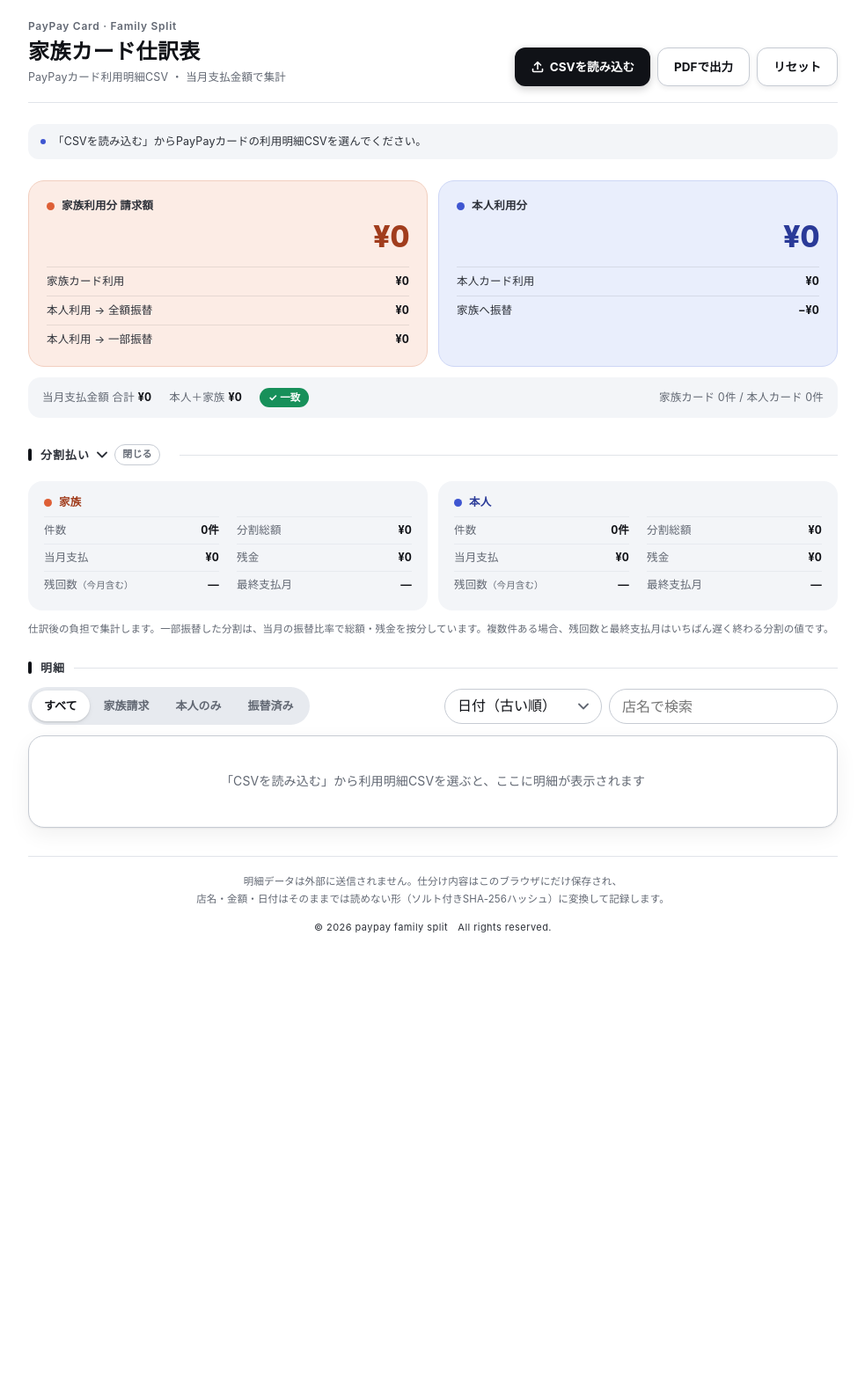
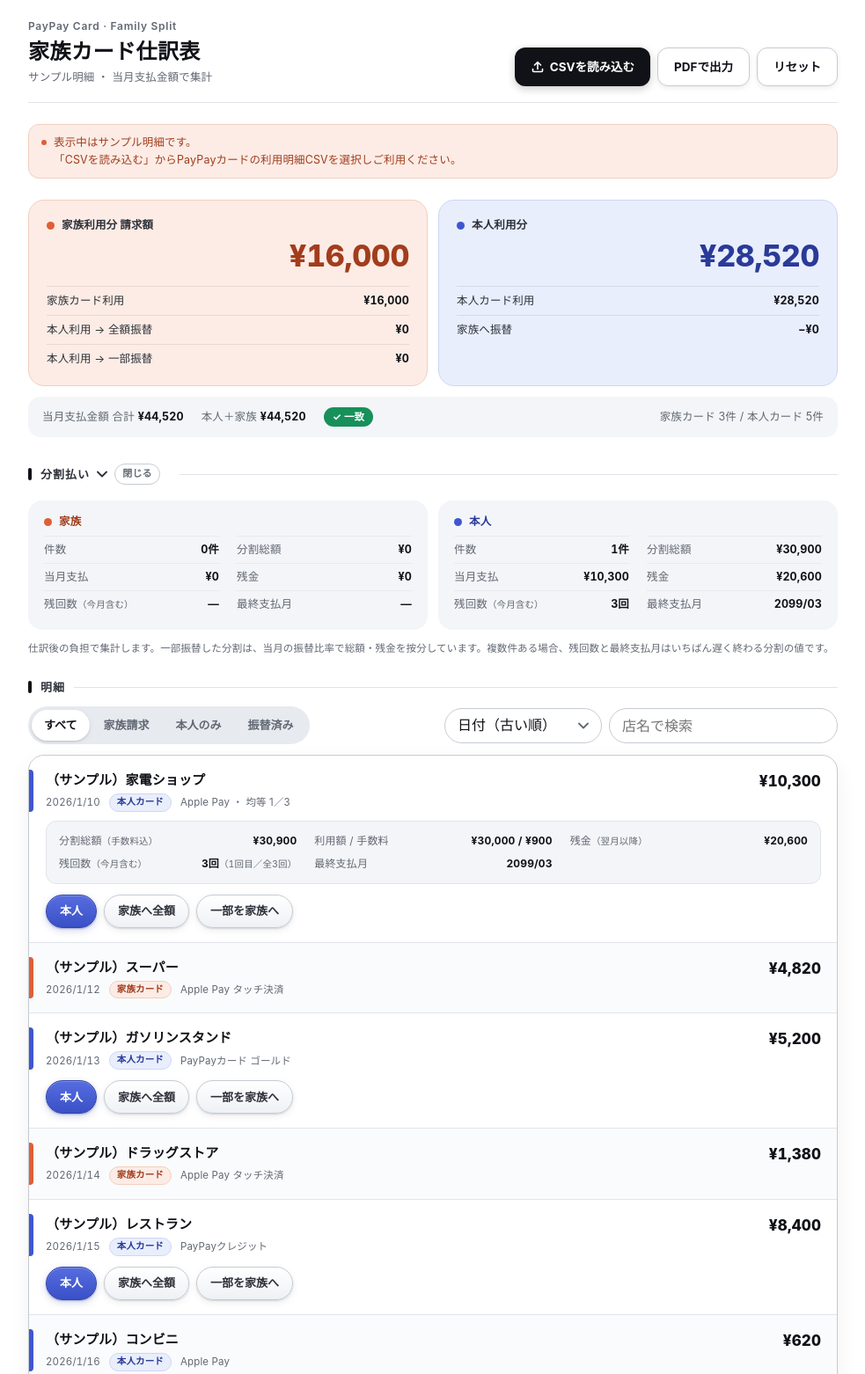
Before and after one commit to furuto97s-bit/kazokucard-shiwake, a plain HTML site: page index.html in a window 1280 px wide. Shown: the top 1562 px of the page at 88% size, without its empty margins (148-1131 px from the left). Before the commit the page ends 1093 px from the top, so only its background shows below. Drawn offline with Linux system fonts and the light colour scheme.

Commit message:
サンプル明細を復活し、案内文言を変更
Co-Authored-By: Claude Opus 5 <noreply@anthropic.com>

```diff
--- a/index.html
+++ b/index.html
@@ -46,7 +46,7 @@ h1{font-size:24px;font-weight:800;margin:0;letter-spacing:.02em;line-height:1.3}
 .btn .ico{width:16px;height:16px;flex:none}
 .btn:disabled{opacity:.6}
 
-.notice{font-size:12.5px;padding:10px 14px;border-radius:12px;background:var(--panel);color:var(--ink2);display:flex;gap:8px;align-items:flex-start}
+.notice{font-size:12.5px;white-space:pre-line;padding:10px 14px;border-radius:12px;background:var(--panel);color:var(--ink2);display:flex;gap:8px;align-items:flex-start}
 .notice::before{content:"";flex:none;width:6px;height:6px;border-radius:50%;background:var(--self);margin-top:7px}
 .notice.sample{background:var(--fam-soft);color:var(--fam-ink);border:1px solid var(--fam-edge)}
 .notice.sample::before{background:var(--fam)}
@@ -203,7 +203,8 @@ footer{margin-top:8px;padding-top:18px;border-top:1px solid var(--line);font-siz
     </div>
   </header>
 
-  <div id="notice" class="notice">「CSVを読み込む」からPayPayカードの利用明細CSVを選んでください。</div>
+  <div id="notice" class="notice sample">表示中はサンプル明細です。
+「CSVを読み込む」からPayPayカードの利用明細CSVを選択しご利用ください。</div>
 
   <section class="summary" aria-label="集計">
     <div class="tot fam">
@@ -301,9 +302,19 @@ footer{margin-top:8px;padding-top:18px;border-top:1px solid var(--line);font-siz
 <script>
 (function(){
 
+  const SAMPLE_MSG = "表示中はサンプル明細です。\n「CSVを読み込む」からPayPayカードの利用明細CSVを選択しご利用ください。";
   const $ = id => document.getElementById(id);
   const yen = n => (n<0?"−":"") + "¥" + Math.abs(Math.round(n)).toLocaleString("ja-JP");
-  let curDue = "", rows = [], state = {}, storeKey = null, filter = "all", sortBy = "date-asc", query = "";
+  const SAMPLE = `"利用日/キャンセル日","利用店名・商品名","利用者","決済方法","支払区分","利用金額","手数料","支払総額","当月支払金額","翌月以降繰越金額","調整額","当月お支払日"
+"2026/1/10","（サンプル）家電ショップ","本人","Apple Pay","均等 1／3","30000","900","30900","10300","20600","0","2099/1/1"
+"2026/1/12","（サンプル）スーパー","家族*","Apple Pay タッチ決済","1回","4820","0","4820","4820","0","0","2099/1/1"
+"2026/1/13","（サンプル）ガソリンスタンド","本人*","PayPayカード ゴールド","1回","5200","0","5200","5200","0","0","2099/1/1"
+"2026/1/14","（サンプル）ドラッグストア","家族*","Apple Pay タッチ決済","1回","1380","0","1380","1380","0","0","2099/1/1"
+"2026/1/15","（サンプル）レストラン","本人*","PayPayクレジット","1回","8400","0","8400","8400","0","0","2099/1/1"
+"2026/1/16","（サンプル）コンビニ","本人*","Apple Pay","1回","620","0","620","620","0","0","2099/1/1"
+"2026/1/17","（サンプル）通販サイト（分割変更）","本人","PayPayカード ゴールド","分割変更","12000","0","12000","4000","8000","0","2099/1/1"
+"2026/1/18","（サンプル）電気料金","家族*","PayPayカード ゴールド","1回","9800","0","9800","9800","0","0","2099/1/1"`;
+  let curDue = "", rows = [], state = {}, storeKey = null, filter = "all", sortBy = "date-asc", query = "", isSample = true;
   const pinned = new Set();   // 絞り込み中でも表示し続ける行（index）
 
   function parseCSV(text){
@@ -375,7 +386,7 @@ footer{margin-top:8px;padding-top:18px;border-top:1px solid var(--line);font-siz
     return cy(input,1) + cy(input,2);
   }
 
-  async function load(text){
+  async function load(text, sample){
     const data = parseCSV(text);
     if(data.length < 2) return showError("明細行が見つかりません。PayPayカードの利用明細CSVか確認してください。");
     const h = data[0].map(s=>s.trim());
@@ -406,11 +417,12 @@ footer{margin-top:8px;padding-top:18px;border-top:1px solid var(--line);font-siz
     curDue = due;
     await Promise.all(parsed.map(async r=>{ r.id = await hashId(r.rawId); }));
     rows = parsed; pinned.clear();
-    storeKey = "famsplit:m:" + await hashId("due|" + due);
+    isSample = !!sample;
+    storeKey = "famsplit:" + (isSample ? "sample" : "m:" + await hashId("due|" + due));
     state = {};
     try{ const s = localStorage.getItem(storeKey); if(s) state = JSON.parse(s)||{}; }catch(e){}
     // 旧形式（平文キー）の保存データをハッシュ形式へ移行して削除
-    const legacyKey = "famsplit:" + due;
+    const legacyKey = "famsplit:" + (isSample ? "sample" : due);
     let legacy = null, migrated = false;
     if(legacyKey !== storeKey){ try{ const s = localStorage.getItem(legacyKey); if(s) legacy = JSON.parse(s)||{}; }catch(e){} }
     for(const r of rows){
@@ -421,8 +433,10 @@ footer{margin-top:8px;padding-top:18px;border-top:1px solid var(--line);font-siz
     for(const k of Object.keys(state)) if(k.includes("|")){ delete state[k]; migrated = true; }
     if(legacy){ try{ localStorage.removeItem(legacyKey); }catch(e){} migrated = true; }
     if(migrated) save();
-    $("stmtInfo").textContent = `お支払日 ${due} ・ ${parsed.length}件 ・ 当月支払金額で集計`;
-    $("notice").hidden = true;
+    $("stmtInfo").textContent = isSample ? "サンプル明細 ・ 当月支払金額で集計" : `お支払日 ${due} ・ ${parsed.length}件 ・ 当月支払金額で集計`;
+    const n = $("notice");
+    if(isSample){ n.className="notice sample"; n.textContent=SAMPLE_MSG; n.hidden=false; }
+    else { n.hidden = true; }
     render();
   }
   function showError(msg){ const n=$("notice"); n.className="notice sample"; n.textContent=msg; n.hidden=false; }
@@ -620,7 +634,7 @@ footer{margin-top:8px;padding-top:18px;border-top:1px solid var(--line);font-siz
     let text;
     try{ text = new TextDecoder("utf-8",{fatal:true}).decode(buf); }
     catch(e){ text = new TextDecoder("shift_jis").decode(buf); }
-    load(text);
+    load(text, false);
   }
   $("pickBtn").addEventListener("click", ()=>$("fileInput").click());
   $("fileInput").addEventListener("change", e=>{ const f=e.target.files[0]; if(f) readFile(f); e.target.value=""; });
@@ -819,8 +833,7 @@ footer{margin-top:8px;padding-top:18px;border-top:1px solid var(--line);font-siz
 
   try{ const f = localStorage.getItem("famsplit:filter"); if(f){ filter=f; document.querySelectorAll(".chip").forEach(x=>x.setAttribute("aria-pressed", x.dataset.f===f)); } }catch(e){}
   try{ const so = localStorage.getItem("famsplit:sort"); if(so && $("sort").querySelector(`option[value="${so}"]`)){ sortBy=so; $("sort").value=so; } }catch(e){}
-  try{ localStorage.removeItem("famsplit:sample"); }catch(e){}  // 旧サンプル用の保存データを削除
-  render();
+  load(SAMPLE, true);
 })();
 </script>
 
```
